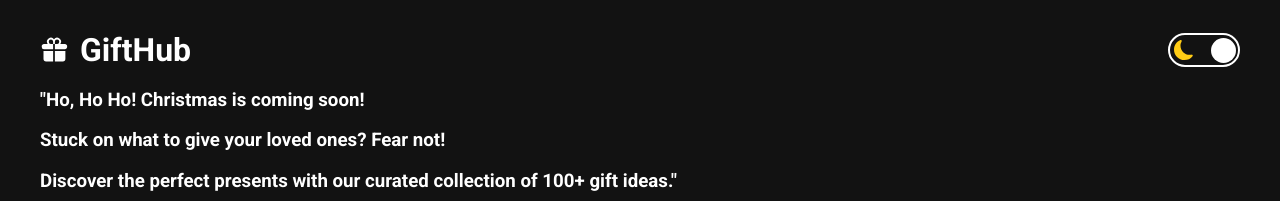
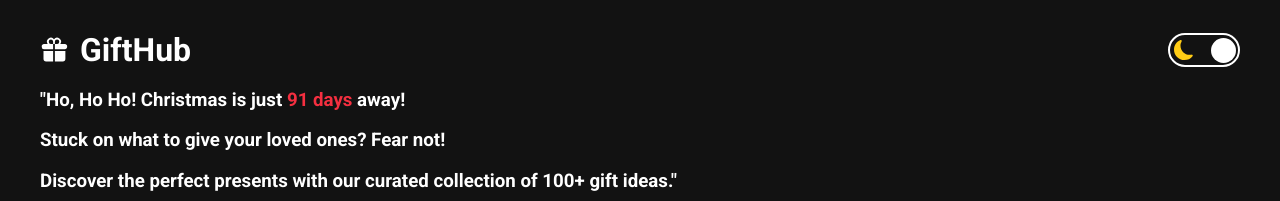
Before and after one commit to ateyapayo/gifthub, a React (Create React App) app in the folder client/: page / in a window 1280 px wide. Shown: the top 201 px of the page. Built offline with nearby package versions, Linux system fonts and the light colour scheme; no server answers; the HTML template or start-up script is replaced by a standard one.

Commit message:
feat: added xmas deadline in header

```diff
--- a/client/src/components/header/Header.css
+++ b/client/src/components/header/Header.css
@@ -45,3 +45,11 @@
 .dark .opening {
   color: white;
 }
+
+.opening span {
+  color: white;
+}
+
+.dark .opening span {
+  color: #f52f40;
+}
--- a/client/src/components/header/Header.jsx
+++ b/client/src/components/header/Header.jsx
@@ -5,6 +5,15 @@ import "./Header.css";
 import DarkMode from "./DarkMode/DarkMode";
 
 const Header = () => {
+  const today = new Date();
+
+  const christmas = new Date(today.getFullYear(), 11, 25);
+
+  if (today > christmas) {
+    christmas.setFullYear(today.getFullYear() + 1);
+  }
+
+  const daysLeft = Math.ceil((christmas - today) / (1000 * 60 * 60 * 24));
   return (
     <>
       <header className="header">
@@ -19,11 +28,11 @@ const Header = () => {
 
       <div className="opening">
         <h3 aria-label="Your destination" title="Your destination">
-          "Ho, Ho Ho! Christmas is coming soon!
+          "Ho, Ho Ho! Christmas is just <span>{daysLeft} days</span> away!
         </h3>
         <h3 aria-label="Your trip title" title="Your trip title">
           {" "}
-          Stuck on what to give your loved ones? <span>Fear not!</span>
+          Stuck on what to give your loved ones? Fear not!
         </h3>
         <h3>
           {" "}
```
